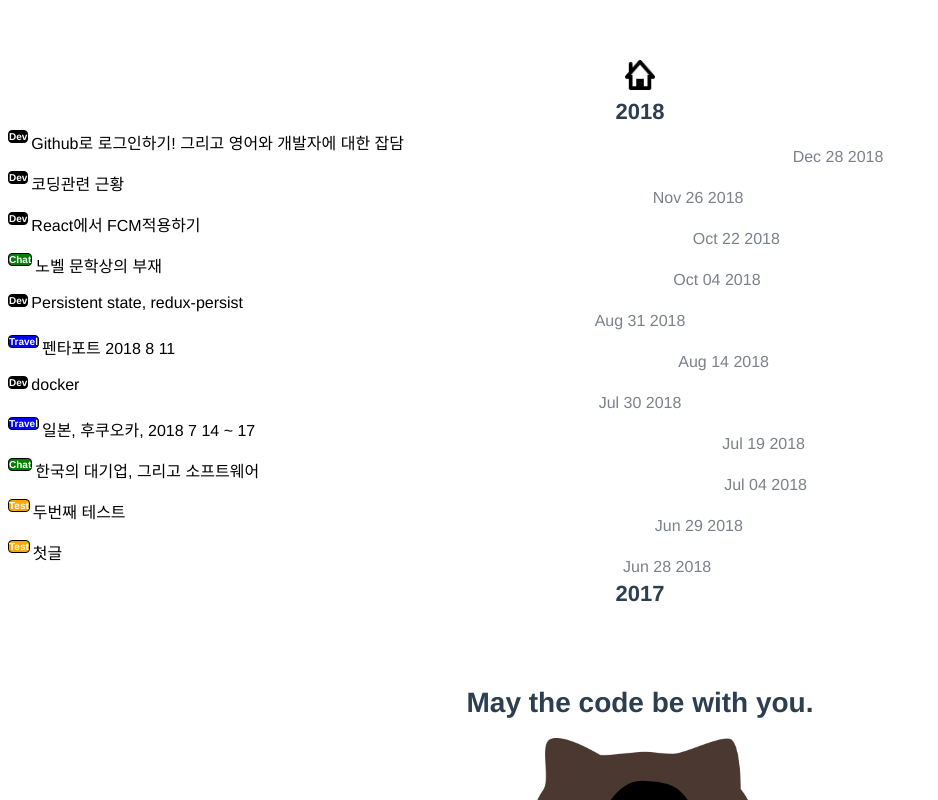
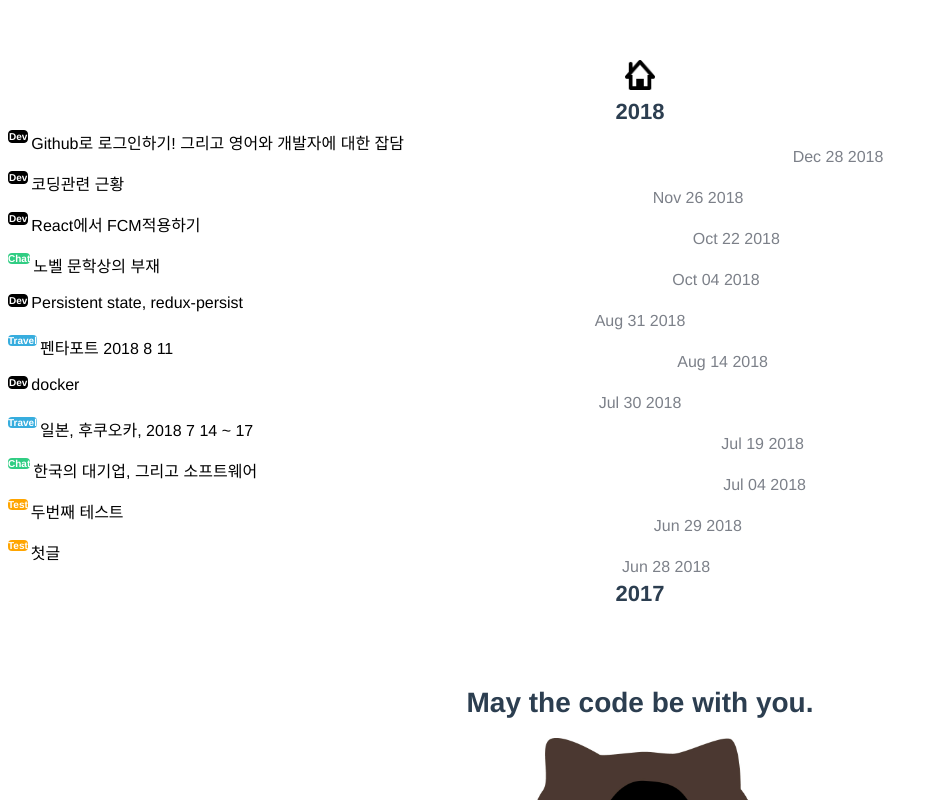
Before and after one commit to ninanung/Geek-in-the-Punk, a Vue app in the folder blog/: page /#/ in a window 1280 px wide. Both pictures are taken after a click on the element "2018". Shown: the top 800 px of the page, without its empty margins (0-938 px from the left). Built offline with nearby package versions, Linux system fonts and the light colour scheme; the HTML template or start-up script is replaced by a standard one.

Commit message:
change badge color

```diff
--- a/blog/src/components/navigation/router-links/LinkList.vue
+++ b/blog/src/components/navigation/router-links/LinkList.vue
@@ -55,12 +55,12 @@ export default {
         background-color: black;
     }
     .tra {
-        background-color: blue;
+        background-color: #37ADDE; border: #37ADDE;
     }
     .chat {
-        background-color: green;
+        background-color: #30CD83; border: #30CD83;
     }
     .test {
-        background-color: orange;
+        background-color: orange; border: orange;
     }
 </style>
```
